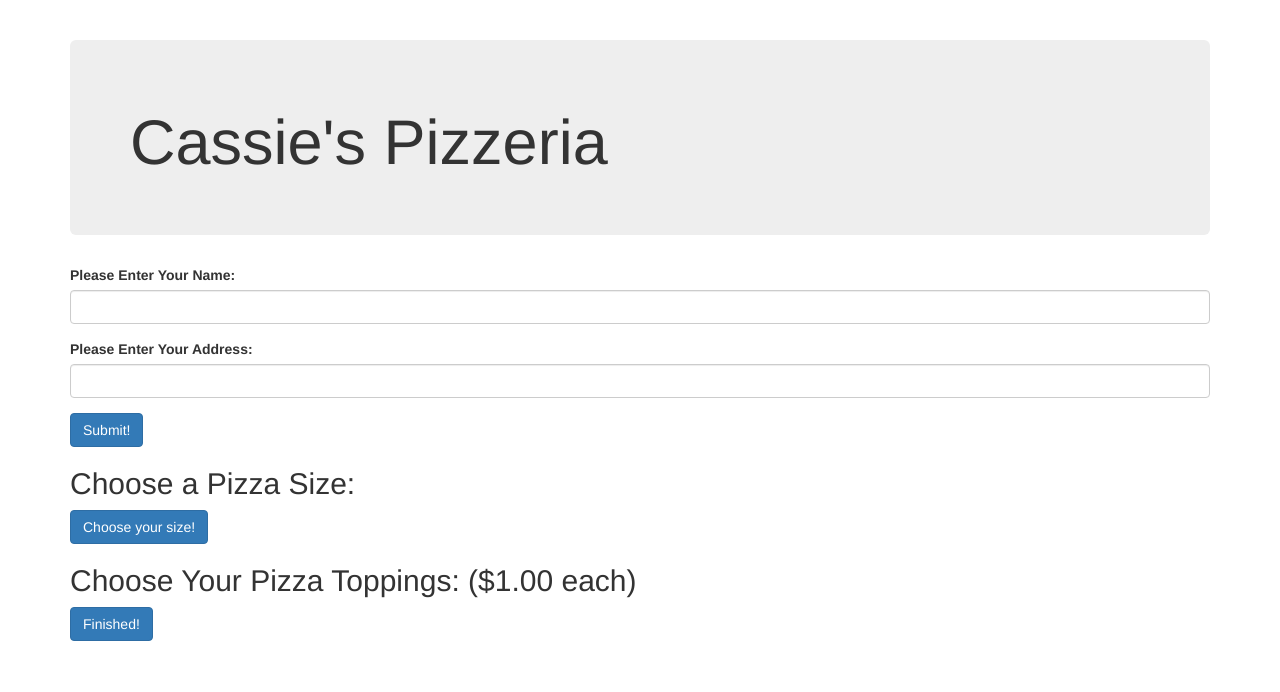
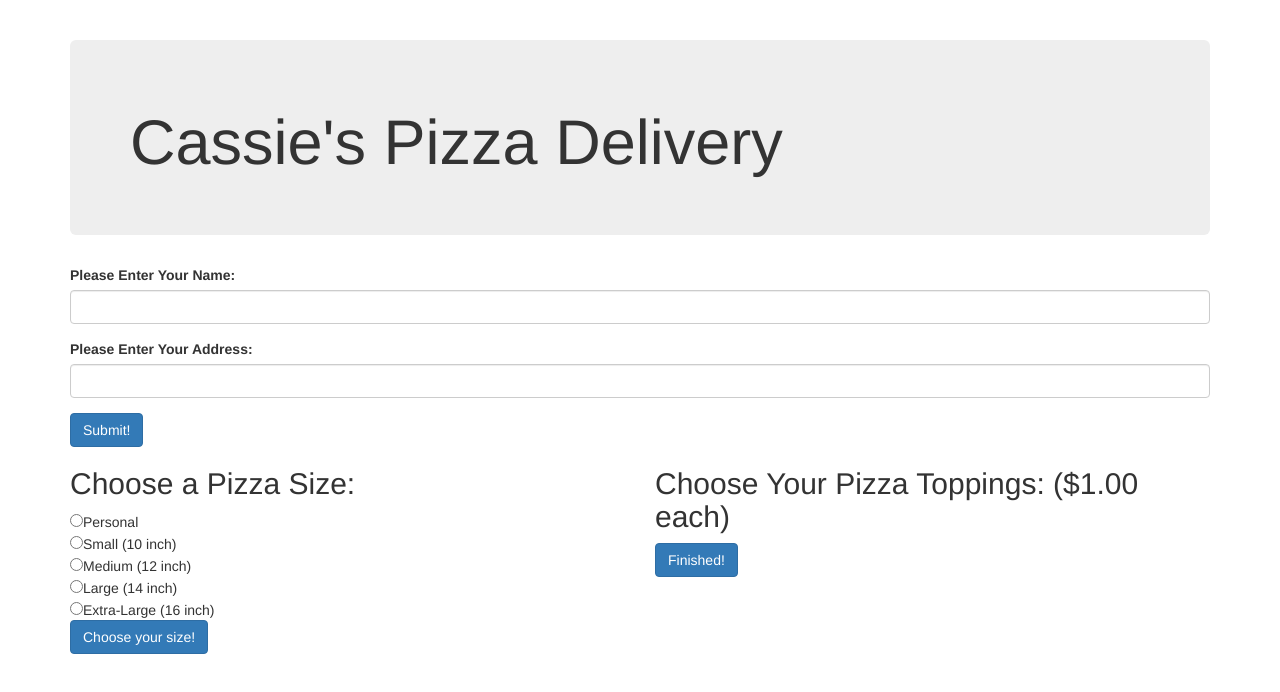
Before and after one commit to cassiemusolf/pizza, a plain HTML site: page index.html in a window 1280 px wide. Drawn offline with nearby package versions, Linux system fonts and the light colour scheme.

Commit message:
add form to HTML to hold radio buttons for sizes and checkboxes for toppings

```diff
--- a/index.html
+++ b/index.html
@@ -11,9 +11,9 @@
 <body>
   <div class="container">
     <div class="jumbotron">
-      <h1>Cassie's Pizzeria</h1>
+      <h1>Cassie's Pizza Delivery</h1>
     </div>
-    <form>
+    <form id = "createPizza">
       <div class="form-group">
         <label for="customerName">Please Enter Your Name:</label>
         <input id="customerName" class="form-control" type="text">
@@ -23,15 +23,23 @@
         <input id="customerAddress" class="form-control" type="text">
       </div>
     <button type=submit name=button class="btn btn-primary">Submit!</button>
-      <div class="pizzaSize">
+    <div class="row">
+      <div class="pizzaSize col-md-6">
         <h2>Choose a Pizza Size:</h2>
+        <input type="radio" name="size" value="personal">Personal<br>
+        <input type="radio" name="size" value="small">Small (10 inch)<br>
+        <input type="radio" name="size" value="medium">Medium (12 inch)<br>
+        <input type="radio" name="size" value="large">Large (14 inch)<br>
+        <input type="radio" name="size" value="extra large">Extra-Large (16 inch)<br>
         <button type="submit" name="button" class="btn btn-primary">Choose your size!</button>
       </div>
-      <div class="pizzaToppings">
+      <div class="pizzaToppings col-md-6">
         <h2>Choose Your Pizza Toppings: ($1.00 each)</h2>
         <button type="submit" name="button" class="btn btn-primary">Finished!</button>
       </div>
     </div>
+    </form>
+    </div>
 
   </body>
   </html>
--- a/js/scripts.js
+++ b/js/scripts.js
@@ -0,0 +1,25 @@
+//business logic
+
+function Pizza(size, toppings) {
+  this.size = size;
+  this.toppings = toppings;
+}
+
+Pizza.prototype.price = function() {
+
+}
+
+
+
+
+
+
+//front-end logic
+
+$(document).ready(function(){
+  var pizzaOne = new Pizza();
+  var pizzaTwo = new Pizza();
+});
+
+var inputtedPizzaSize = $ ("input#")
+var inputtedPizzaToppings = $
```
